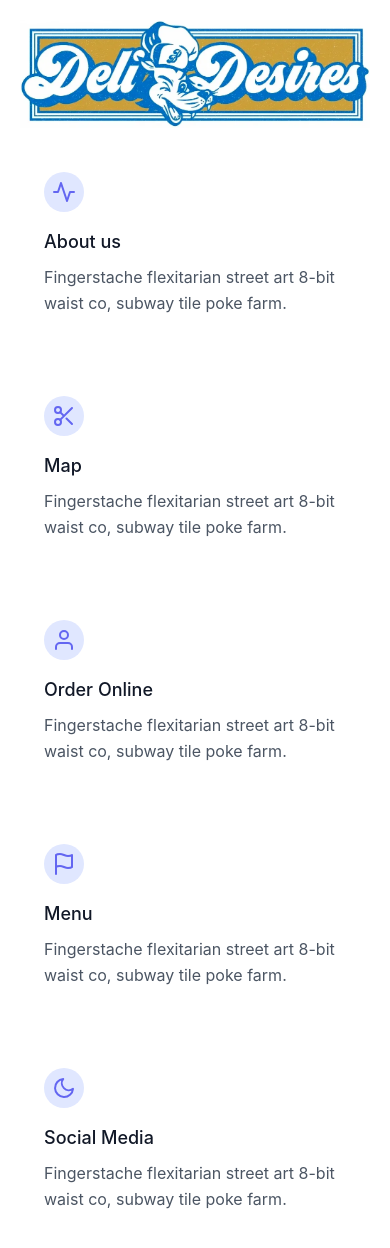
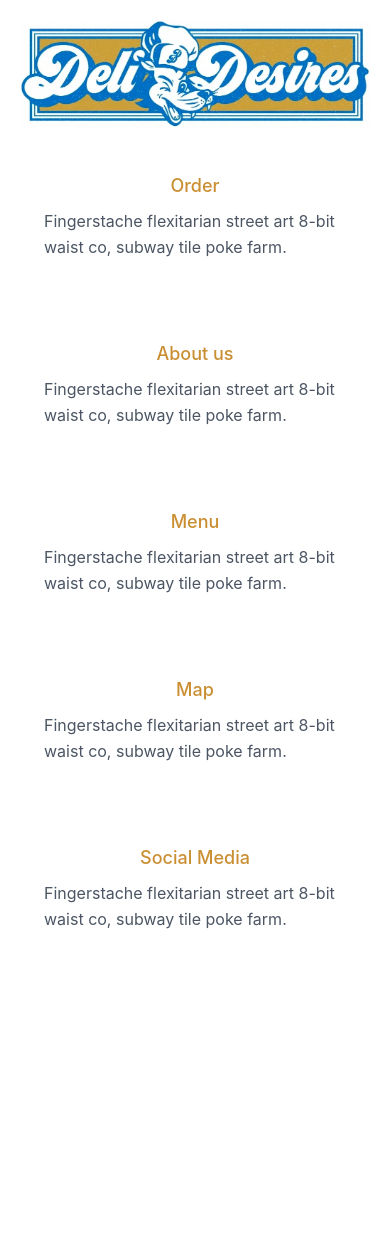
Before and after one commit to OpoJack/deli-desires, a React (Create React App) app: page /new in a window 390 px wide. Shown: the top 1248 px of the page. After the commit the page ends 1056 px from the top, so only its background shows below. Built offline with nearby package versions, Linux system fonts and the light colour scheme; a web font is replaced by a local one.

Commit message:
Orders new categories for desktop/mobile

```diff
--- a/src/components/new/about.jsx
+++ b/src/components/new/about.jsx
@@ -2,19 +2,17 @@ import React from "react";
 
 const About = () => {
   return (
-    <section>
-      <div className='container p-3 mx-auto lg:w-1/2 md:w-7/12 my-2 sm:w-10/12 border-b-ddBlue-500 border-b-4 border-dotted'>
-        <div className=' mx-auto '>
-          <div className='rounded-lg overflow-hidden align-top transition text-center xl:text-xl lg:text-lg md:text-base'>
-            <h1 className='xl:text-2xl'>
-              BIALYS - COFFEE - BREAKFAST & LUNCH{" "}
-            </h1>
-            <p>TAKEAWAY ONLY </p>
-            <p> 7am-3pm</p>
-          </div>
-        </div>
+    <div className='xl:w-1/2 md:w-1/2 p-4 md:order-1 sm:order-2'>
+      <div className='  p-6 rounded-lg'>
+        <h2 className='text-lg text-ddGold-500 font-medium mb-2 text-center text-3xl'>
+          About us
+        </h2>
+        <p className='leading-relaxed text-base'>
+          Fingerstache flexitarian street art 8-bit waist co, subway tile poke
+          farm.
+        </p>
       </div>
-    </section>
+    </div>
   );
 };
 
--- a/src/components/new/header.jsx
+++ b/src/components/new/header.jsx
@@ -2,7 +2,6 @@ import React from "react";
 import dd_header from "../../images/dd-header.png";
 const Header = () => {
   return (
-    <section>
     <div className='flex flex-wrap w-full mb-5 flex-col items-center text-center justify-center'>
       <img
         alt='Deli Desires Header with wolf'
@@ -10,7 +9,6 @@ const Header = () => {
         src={dd_header}
       />
     </div>
-    </section>
   );
 };
 
--- a/src/components/new/map.jsx
+++ b/src/components/new/map.jsx
@@ -2,19 +2,17 @@ import React from "react";
 
 const Map = () => {
   return (
-    <section>
-      <div className='container p-3 mx-auto lg:w-1/2 md:w-7/12 my-2 sm:w-10/12 border-b-ddBlue-500 border-b-4 border-dotted'>
-        <div className=' mx-auto '>
-          <div className='rounded-lg overflow-hidden align-top transition text-center xl:text-xl lg:text-lg md:text-base'>
-            <h1 className='xl:text-2xl'>
-              BIALYS - COFFEE - BREAKFAST & LUNCH{" "}
-            </h1>
-            <p>TAKEAWAY ONLY </p>
-            <p> 7am-3pm</p>
-          </div>
-        </div>
+    <div className='xl:w-1/2 md:w-1/2 p-4 md:order-3 sm:order-4'>
+      <div className='  p-6 rounded-lg'>
+        <h2 className='text-lg text-ddGold-500 font-medium mb-2 text-center text-3xl'>
+          Map
+        </h2>
+        <p className='leading-relaxed text-base'>
+          Fingerstache flexitarian street art 8-bit waist co, subway tile poke
+          farm.
+        </p>
       </div>
-    </section>
+    </div>
   );
 };
 
--- a/src/components/new/menu.jsx
+++ b/src/components/new/menu.jsx
@@ -2,19 +2,17 @@ import React from "react";
 
 const Menu = () => {
   return (
-    <section>
-      <div className='container p-3 mx-auto lg:w-1/2 md:w-7/12 my-2 sm:w-10/12 border-b-ddBlue-500 border-b-4 border-dotted'>
-        <div className=' mx-auto '>
-          <div className='rounded-lg overflow-hidden align-top transition text-center xl:text-xl lg:text-lg md:text-base'>
-            <h1 className='xl:text-2xl'>
-              BIALYS - COFFEE - BREAKFAST & LUNCH{" "}
-            </h1>
-            <p>TAKEAWAY ONLY </p>
-            <p> 7am-3pm</p>
-          </div>
-        </div>
+    <div className='xl:w-1/2 md:w-1/2 p-4 md:order-4 sm:order-3'>
+      <div className='  p-6 rounded-lg'>
+        <h2 className='text-lg text-ddGold-500 font-medium mb-2 text-center text-3xl'>
+          Menu
+        </h2>
+        <p className='leading-relaxed text-base'>
+          Fingerstache flexitarian street art 8-bit waist co, subway tile poke
+          farm.
+        </p>
       </div>
-    </section>
+    </div>
   );
 };
 
--- a/src/components/new/order.jsx
+++ b/src/components/new/order.jsx
@@ -2,19 +2,17 @@ import React from "react";
 
 const Order = () => {
   return (
-    <section>
-      <div className='container p-3 mx-auto lg:w-1/2 md:w-7/12 my-2 sm:w-10/12 border-b-ddBlue-500 border-b-4 border-dotted'>
-        <div className=' mx-auto '>
-          <div className='rounded-lg overflow-hidden align-top transition text-center xl:text-xl lg:text-lg md:text-base'>
-            <h1 className='xl:text-2xl'>
-              BIALYS - COFFEE - BREAKFAST & LUNCH{" "}
-            </h1>
-            <p>TAKEAWAY ONLY </p>
-            <p> 7am-3pm</p>
-          </div>
-        </div>
+    <div className='xl:w-1/2 md:w-1/2 p-4 md:order-2 sm:order-1'>
+      <div className='  p-6 rounded-lg'>
+        <h2 className='text-lg text-ddGold-500 font-medium mb-2 text-center text-3xl'>
+          Order
+        </h2>
+        <p className='leading-relaxed text-base'>
+          Fingerstache flexitarian street art 8-bit waist co, subway tile poke
+          farm.
+        </p>
       </div>
-    </section>
+    </div>
   );
 };
 
--- a/src/components/new/social-media.jsx
+++ b/src/components/new/social-media.jsx
@@ -2,19 +2,17 @@ import React from "react";
 
 const SMedia = () => {
   return (
-    <section>
-      <div className='container p-3 mx-auto lg:w-1/2 md:w-7/12 my-2 sm:w-10/12 border-b-ddBlue-500 border-b-4 border-dotted'>
-        <div className=' mx-auto '>
-          <div className='rounded-lg overflow-hidden align-top transition text-center xl:text-xl lg:text-lg md:text-base'>
-            <h1 className='xl:text-2xl'>
-              BIALYS - COFFEE - BREAKFAST & LUNCH{" "}
-            </h1>
-            <p>TAKEAWAY ONLY </p>
-            <p> 7am-3pm</p>
-          </div>
-        </div>
+    <div className='xl:w-1/2 md:w-1/2 p-4 md:order-6 sm:order-5'>
+      <div className='  p-6 rounded-lg'>
+        <h2 className='text-lg text-ddGold-500 font-medium mb-2 text-center text-3xl'>
+          Social Media
+        </h2>
+        <p className='leading-relaxed text-base'>
+          Fingerstache flexitarian street art 8-bit waist co, subway tile poke
+          farm.
+        </p>
       </div>
-    </section>
+    </div>
   );
 };
 
--- a/src/index.js
+++ b/src/index.js
@@ -5,6 +5,7 @@ import App from "./App";
 import reportWebVitals from "./reportWebVitals";
 
 const root = ReactDOM.createRoot(document.getElementById("root"));
+
 root.render(
   <React.StrictMode>
     <App />
--- a/src/pages/new.jsx
+++ b/src/pages/new.jsx
@@ -11,131 +11,13 @@ const New = () => {
     <section className='text-gray-600 '>
       <div className='container px-5 py-5 mx-auto'>
         <Header />
-        <div className='flex flex-wrap -m-4'>
-          <div className='xl:w-1/3 md:w-1/2 p-4'>
-            <div className='  p-6 rounded-lg'>
-              <div className='w-10 h-10 inline-flex items-center justify-center rounded-full bg-indigo-100 text-indigo-500 mb-4'>
-                <svg
-                  fill='none'
-                  stroke='currentColor'
-                  stroke-linecap='round'
-                  stroke-linejoin='round'
-                  stroke-width='2'
-                  className='w-6 h-6'
-                  viewBox='0 0 24 24'
-                >
-                  <path d='M22 12h-4l-3 9L9 3l-3 9H2'></path>
-                </svg>
-              </div>
-              <h2 className='text-lg text-gray-900 font-medium title-font mb-2'>
-                About us
-              </h2>
-              <p className='leading-relaxed text-base'>
-                Fingerstache flexitarian street art 8-bit waist co, subway tile
-                poke farm.
-              </p>
-            </div>
-          </div>
-          <div className='xl:w-1/3 md:w-1/2 p-4'>
-            <div className='  p-6 rounded-lg'>
-              <div className='w-10 h-10 inline-flex items-center justify-center rounded-full bg-indigo-100 text-indigo-500 mb-4'>
-                <svg
-                  fill='none'
-                  stroke='currentColor'
-                  stroke-linecap='round'
-                  stroke-linejoin='round'
-                  stroke-width='2'
-                  className='w-6 h-6'
-                  viewBox='0 0 24 24'
-                >
-                  <circle cx='6' cy='6' r='3'></circle>
-                  <circle cx='6' cy='18' r='3'></circle>
-                  <path d='M20 4L8.12 15.88M14.47 14.48L20 20M8.12 8.12L12 12'></path>
-                </svg>
-              </div>
-              <h2 className='text-lg text-gray-900 font-medium title-font mb-2'>
-                Map
-              </h2>
-              <p className='leading-relaxed text-base'>
-                Fingerstache flexitarian street art 8-bit waist co, subway tile
-                poke farm.
-              </p>
-            </div>
-          </div>
-          <div className='xl:w-1/3 md:w-1/2 p-4'>
-            <div className='  p-6 rounded-lg'>
-              <div className='w-10 h-10 inline-flex items-center justify-center rounded-full bg-indigo-100 text-indigo-500 mb-4'>
-                <svg
-                  fill='none'
-                  stroke='currentColor'
-                  stroke-linecap='round'
-                  stroke-linejoin='round'
-                  stroke-width='2'
-                  className='w-6 h-6'
-                  viewBox='0 0 24 24'
-                >
-                  <path d='M20 21v-2a4 4 0 00-4-4H8a4 4 0 00-4 4v2'></path>
-                  <circle cx='12' cy='7' r='4'></circle>
-                </svg>
-              </div>
-              <h2 className='text-lg text-gray-900 font-medium title-font mb-2'>
-                Order Online
-              </h2>
-              <p className='leading-relaxed text-base'>
-                Fingerstache flexitarian street art 8-bit waist co, subway tile
-                poke farm.
-              </p>
-            </div>
-          </div>
-          <div className='xl:w-1/3 md:w-1/2 p-4'>
-            <div className='  p-6 rounded-lg'>
-              <div className='w-10 h-10 inline-flex items-center justify-center rounded-full bg-indigo-100 text-indigo-500 mb-4'>
-                <svg
-                  fill='none'
-                  stroke='currentColor'
-                  stroke-linecap='round'
-                  stroke-linejoin='round'
-                  stroke-width='2'
-                  className='w-6 h-6'
-                  viewBox='0 0 24 24'
-                >
-                  <path d='M4 15s1-1 4-1 5 2 8 2 4-1 4-1V3s-1 1-4 1-5-2-8-2-4 1-4 1zM4 22v-7'></path>
-                </svg>
-              </div>
-              <h2 className='text-lg text-gray-900 font-medium title-font mb-2'>
-                Menu
-              </h2>
-              <p className='leading-relaxed text-base'>
-                Fingerstache flexitarian street art 8-bit waist co, subway tile
-                poke farm.
-              </p>
-            </div>
-          </div>
-          <div className='xl:w-1/3 md:w-1/2 p-4'>
-            <div className='  p-6 rounded-lg'>
-              <div className='w-10 h-10 inline-flex items-center justify-center rounded-full bg-indigo-100 text-indigo-500 mb-4'>
-                <svg
-                  fill='none'
-                  stroke='currentColor'
-                  stroke-linecap='round'
-                  stroke-linejoin='round'
-                  stroke-width='2'
-                  className='w-6 h-6'
-                  viewBox='0 0 24 24'
-                >
-                  <path d='M21 12.79A9 9 0 1111.21 3 7 7 0 0021 12.79z'></path>
-                </svg>
-              </div>
-              <h2 className='text-lg text-gray-900 font-medium title-font mb-2'>
-                Social Media
-              </h2>
-              <p className='leading-relaxed text-base'>
-                Fingerstache flexitarian street art 8-bit waist co, subway tile
-                poke farm.
-              </p>
-            </div>
-          </div>
-          <div className='xl:w-1/3 md:w-1/2 p-4'>
+        <div className='flex flex-wrap -m-4 order'>
+          <About />
+          <Map />
+          <Order />
+          <Menu />
+          <SMedia />
+          <div className='xl:w-1/2 md:w-1/2 p-4 md:order-5 sm:order-6'>
             <div className='  p-6 rounded-lg'></div>
           </div>
         </div>
```
Lines whose indentation alone changed are shown as unchanged.
